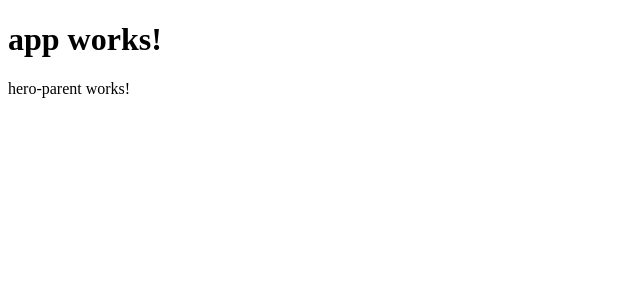
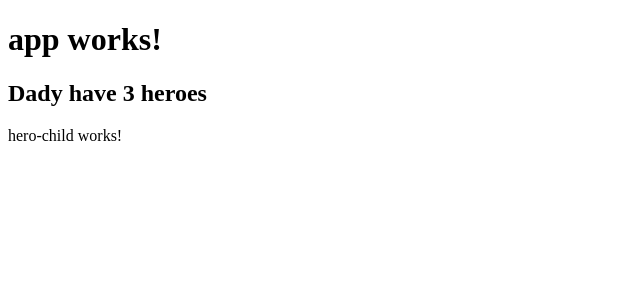
Before and after one commit to DerejeKitaw/Component-Communication, an Angular app in the folder Component-Communication/: page / in a window 1280 px wide. Shown: the top 300 px of the page, without its empty margins (0-640 px from the left). Built offline with nearby package versions, Linux system fonts and the light colour scheme.

Commit message:
hero-child component added

```diff
--- a/Component-Communication/src/app/app.component.html
+++ b/Component-Communication/src/app/app.component.html
@@ -2,3 +2,4 @@
   {{title}}
 </h1>
 <hero-parent></hero-parent>
+<hero-child></hero-child>
--- a/Component-Communication/src/app/app.module.ts
+++ b/Component-Communication/src/app/app.module.ts
@@ -5,11 +5,13 @@ import { HttpModule } from '@angular/http';
 
 import { AppComponent } from './app.component';
 import { HeroParentComponent } from './hero-parent/hero-parent.component';
+import { HeroChildComponent } from './hero-child/hero-child.component';
 
 @NgModule({
   declarations: [
     AppComponent,
-    HeroParentComponent
+    HeroParentComponent,
+    HeroChildComponent
   ],
   imports: [
     BrowserModule,
--- /dev/null
+++ b/Component-Communication/src/app/hero-child/hero-child.component.html
@@ -0,0 +1,3 @@
+<p>
+  hero-child works!
+</p>
--- /dev/null
+++ b/Component-Communication/src/app/hero-child/hero-child.component.ts
@@ -0,0 +1,15 @@
+import { Component, OnInit } from '@angular/core';
+
+@Component({
+  selector: 'hero-child',
+  templateUrl: './hero-child.component.html',
+  styleUrls: ['./hero-child.component.css']
+})
+export class HeroChildComponent implements OnInit {
+
+  constructor() { }
+
+  ngOnInit() {
+  }
+
+}
--- a/Component-Communication/src/app/hero-parent/hero-parent.component.html
+++ b/Component-Communication/src/app/hero-parent/hero-parent.component.html
@@ -1,3 +1 @@
-<p>
-  hero-parent works!
-</p>
+<h2>{{dad}} have {{heroes.length}} heroes </h2>
--- a/Component-Communication/src/app/hero-parent/hero-parent.component.ts
+++ b/Component-Communication/src/app/hero-parent/hero-parent.component.ts
@@ -1,4 +1,6 @@
 import { Component, OnInit } from '@angular/core';
+import {HEROES} from '../hero';
+
 
 @Component({
   selector: 'hero-parent',
@@ -6,6 +8,8 @@ import { Component, OnInit } from '@angular/core';
   styleUrls: ['./hero-parent.component.css']
 })
 export class HeroParentComponent implements OnInit {
+ heroes =HEROES;
+ dad : string = 'Dady';
 
   constructor() { }
 
```
Also changed, not shown: Component-Communication/src/app/hero-child/hero-child.component.css (added), 1 other file (tests, documents, lock files or other folders).
